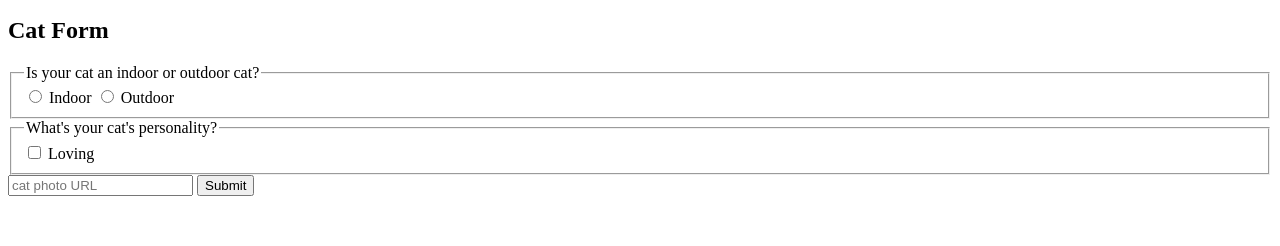
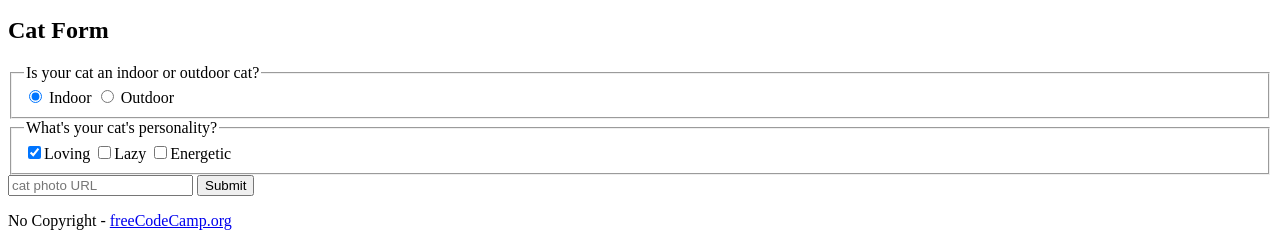
Before and after one commit to ahmetmertyilmaz/freecodecamp-html-basics, a plain HTML site: page index.html in a window 1280 px wide. Shown: the part 1419-1665 px from the top of the page. Before the commit the page ends 1623 px from the top, so only its background shows below. Drawn offline with Linux system fonts and the light colour scheme.

Commit message:
project is finished

```diff
--- a/index.html
+++ b/index.html
@@ -1,8 +1,8 @@
 <!DOCTYPE html>
-<html>
+<html lang="en">
     <head>
             <meta charset="utf-8">
-            <title>Cat App</title>
+            <title>Cat Photo App</title>
     </head>
     <body>
             <h1>CatPhotoApp</h1>
@@ -41,18 +41,23 @@
                 <form action="https://freecatphotoapp.com/submit-cat-photo">
                     <fieldset>
                         <legend>Is your cat an indoor or outdoor cat?</legend>
-                      <label><input type="radio" id="indoor" name="indoor-outdoor" value="indoor"> Indoor</label>
+                      <label><input type="radio" id="indoor" name="indoor-outdoor" value="indoor" checked> Indoor</label>
                       <label><input type="radio" id="indoor" name="indoor-outdoor" value="outdoor"> Outdoor</label>
                     </fieldset>
                     <fieldset>
                         <legend>What's your cat's personality?</legend>
-                        <input type="checkbox" id="loving"> Loving
+                        <input type="checkbox" id="loving" name="personality" checked><label for="loving">Loving</label>
+                        <input type="checkbox" id="lazy" name="personality"><label for="lazy">Lazy</label>
+                        <input type="checkbox" id="energetic" name="personality"><label for="energetic">Energetic</label>
                     </fieldset>
                     <input type="text" name="catphotourl" placeholder="cat photo URL" required>
                     <button type="submit">Submit</button>
                 </form>
               </section>
             </main>
+            <footer>
+              <p>No Copyright - <a href="https://www.freecodecamp.org">freeCodeCamp.org</a></p>
+            </footer>
     </body>
 </html>
 <!--    target="_blank" is used to open a link in a new tab.    '-->
@@ -80,5 +85,8 @@
 <!--    value attribute ,If you select the Indoor radio button and submit the form, the form data for the button is based on its name and value attributes.If your radio buttons do not have a value attribute, the form data will include indoor-outdoor=on, which is not useful when you have multiple buttons.For convenience, set the button's value attribute to the same value as its id attribute.-->
 <!--    fieldset element is used to group related inputs and labels together in a web form. fieldset elements are block-level elements, meaning that they appear on a new line.-->
 <!--    legend element acts as a caption for the content in the fieldset element. It gives users context about what they should enter into that part of the form.-->
-<!--    to add checkbox, <input type="checkbox"> checkoptionblabla | and add id attribute with value that is option's name-->
-<!--    -->
+<!--    to add checkbox, <input type="checkbox"> checkoptionblabla | and add id attribute with value that is option's name and nest the option in a label element with for attribute ,with the same value of id element in input element.-->
+<!--    In the second fieldset, added name attribute with the value personality so doing this makes it easier for a server to process your web form, especially when there are multiple checkboxes. -->
+<!--    In order to make a checkbox or radio button selected by default, add checked attribute without value in input element-->
+<!--    lang attributed with the value en to the opening html tag is used to specify that the language of the page is English.-->
+<!-- THE END   -->
```
